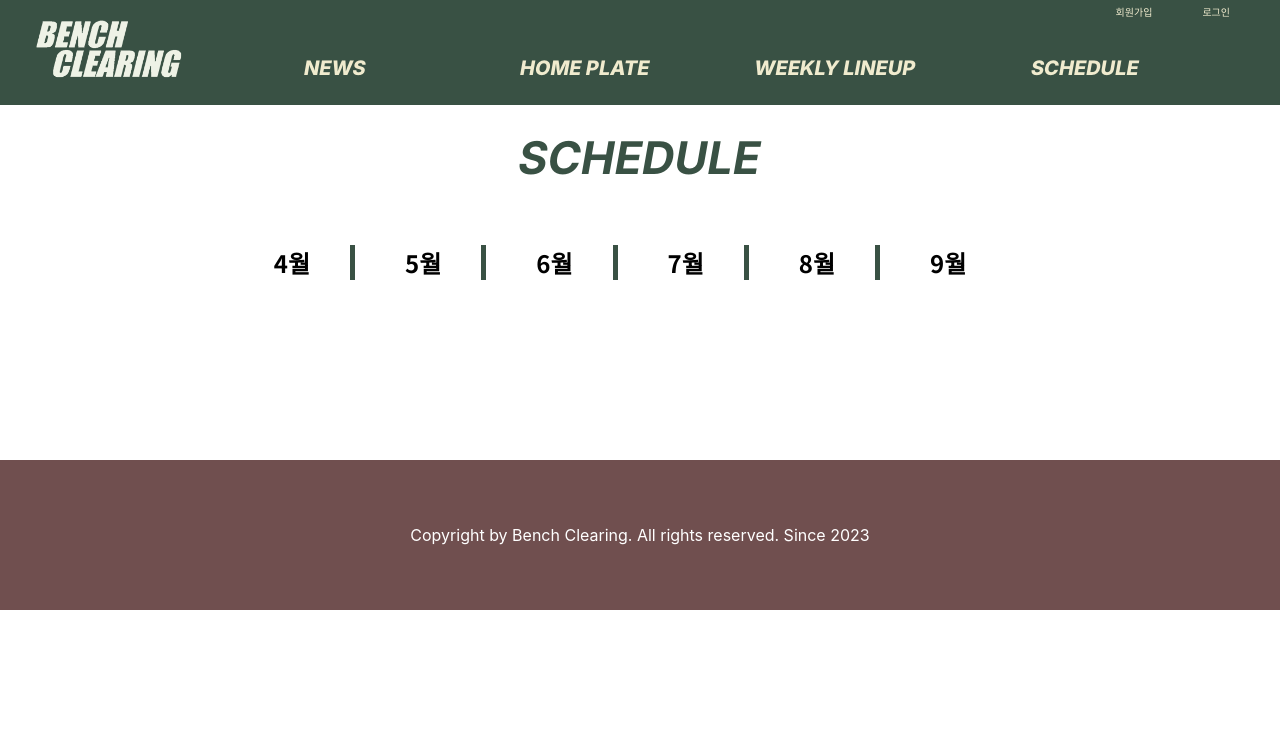
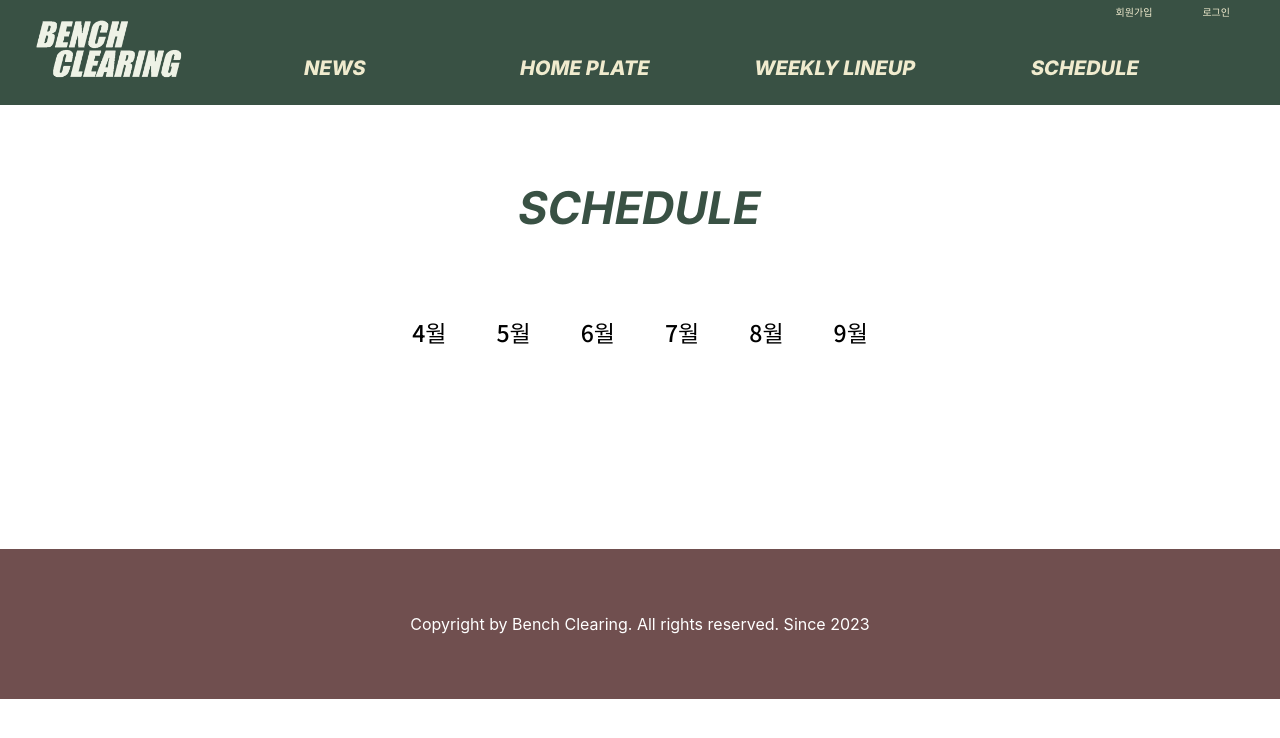
Before and after one commit to kimchoker/Mini_project_Frontend, a React (Create React App) app: page /schedule in a window 1280 px wide. Shown: the top 738 px of the page. Built offline with nearby package versions, Linux system fonts and the light colour scheme; no server answers.

Commit message:
ㅁㄴㅇ
ㅁㄴㅇ

```diff
--- a/src/pages/HomePlate.js
+++ b/src/pages/HomePlate.js
@@ -129,9 +129,9 @@ const HomePlate = () => {
     if(userId === ""){
       setModalopen(true);
     }else{
-      navigate("/homeplate/Write");
+        navigate("/homeplate/Write");
+      }
     }
-  }
 
   const closeModal = () => {
     setModalopen(false);
--- a/src/pages/HomePlateWrite.js
+++ b/src/pages/HomePlateWrite.js
@@ -112,7 +112,6 @@ const Write = () => {
         setType("open");
         setModalText("작성중인 글은 저장되지 않습니다. 목록으로 이동하시겠습니까?");
         setModalOpen(true);
-
     }
 
     const writeGo = async() => {
@@ -120,7 +119,7 @@ const Write = () => {
         console.log("this is board Contnet : " + boardContent);
         const board = await AxiosApi.writeBoard(memberNo, boardTitle, boardContent)
         if(board.data === true){
-            navigate("/");
+            navigate("/Homeplate");
         }else{
             setModalOpen(true);
             setModalText("잘못 사용");
--- a/src/pages/MyPage.js
+++ b/src/pages/MyPage.js
@@ -353,11 +353,8 @@ const MyWriting = styled.div`
 
 
 const MyPage = () => {
-
-
-
     const context = useContext(UserContext);
-    const { userId, setUserId, password, favTeam,  nickname, handleLogout } = context;
+    const { memberNo, setMemberNo, userId, setUserId, password, favTeam,  nickname, handleLogout } = context;
 		const [inputNowPw, setInputNowPw] = useState("");
 		const [inputNewPw, setInputNewPw] = useState("");
 		const [inputConPw, setInputConPw] = useState("");
@@ -367,11 +364,13 @@ const MyPage = () => {
     const [originNickname, setOriginNickname] = useState("");
     const originPwd = password;
 
+
     const restoreSession = async () => {
       const token = localStorage.getItem('token');
       if (token) {
         try {
           const response = await TokenAxiosApi.userInfo(token);
+            setMemberNo(response.data[0].memberNo);
             setUserId(response.data[0].id);
             setInputNickname(response.data[0].nickname)
             setOriginNickname(response.data[0].nickname);
@@ -390,10 +389,6 @@ const MyPage = () => {
       }
       fetchData(); // fetchData 함수 호출
     }, []);
-
-
-
-
 
     // 오류 메시지
 
--- a/src/pages/NewsHome.js
+++ b/src/pages/NewsHome.js
@@ -10,13 +10,14 @@ import Pagination from "../utils/Pagination"
 const NewsBlock = styled.div`
   display: flex;
   flex-direction: column;
-  margin-top: 100px;
+  margin-top: 150px;
   margin-bottom: 100px;
   width: auto;
   height: auto;
   justify-content: flex-start;
   align-items: center;
-  gap: 30px;
+  font-family: 'Noto Sans KR', sans-serif;
+  gap: 50px;
   .News {
     font-family: 'inter';
     font-size: 45px;
@@ -29,7 +30,7 @@ const NewsGrey = styled.div`
     border-radius: 8px;
     margin-left: auto;
     margin-right: auto;
-    width: 1200px;
+    width: 1300px;
     display: flex;
     flex-direction: column;
     align-items: center;
--- a/src/pages/Schedule.js
+++ b/src/pages/Schedule.js
@@ -6,16 +6,14 @@ import styled from "styled-components";
 const ScheduleDiv = styled.div`
   display: flex;
   flex-direction: column;
-  margin-top: 100px;
+  margin-top: 150px;
   margin-bottom: 100px;
   width: auto;
   height: auto;
   justify-content: center;
   align-items: center;
-  gap: 30px;
+  gap: 50px;
   font-family: 'Noto Sans KR', sans-serif;
-
-
   .schedule {
     font-family: 'Inter', sans-serif;
     color: #395144;
@@ -51,17 +49,8 @@ const ScheduleDiv = styled.div`
     align-items: center;
     list-style: none;
     gap: 50px;
-    font-weight: bold;
-    font-size: x-large;
+    font-size: 23px;
     margin-bottom: 30px;
-
-    li{
-        border-right: 5px solid #395144;
-        padding-right: 40px;
-    }
-    li:last-child{
-        border: none;
-    }
     li:hover{
         cursor: pointer;
         color: #395144;
@@ -114,12 +103,12 @@ const ScheduleDiv = styled.div`
       list-style: none;
       gap: 30px;
       font-weight: bold;
-      font-size: 18px; /* 변경된 값: 24px */
+      font-size: 18px;
       margin-bottom: 30px;
 
       li {
         border-right: 5px solid #395144;
-        padding-right: 20px; /* 변경된 값: 20px */
+        padding-right: 20px;
       }
 
       li:last-child {
@@ -216,6 +205,7 @@ const Schedule = () => {
         return newDate[2] + getMonthByName(newDate[1]) + newDate[0];
     }
 
+
     return(
         <ScheduleDiv>
                 <h1 className="schedule">SCHEDULE</h1>
--- a/src/pages/Weekly.js
+++ b/src/pages/Weekly.js
@@ -5,15 +5,20 @@ import AxiosApi from "../Api/AxiosApi";
 const WeeklyDiv = styled.div`
     display: flex;
     flex-direction: column;
-    margin-top: 100px;
+    margin-top: 150px;
     margin-bottom: 100px;
     width: auto;
     height: auto;
     justify-content: center;
     align-items: center;
-    background-color: #f2f2f2;
     font-family: 'Noto Sans KR', sans-serif;
-
+    gap: 50px;
+    .Title{
+        font-family: 'inter';
+        font-size: 45px;
+        transform: skew(-10deg);
+        color: #395144;
+    }
     .weekBest {
         display: flex;
         justify-content: center;
@@ -30,13 +35,6 @@ const WeeklyDiv = styled.div`
         text-align: center;
         border-radius: 5px;
     }
-
-    h2 {
-        color: #395144;
-        transform: skew(-10deg);
-        font-size: 30px;
-    }
-
     .image-container {
         display: flex;
         flex-direction: column;
@@ -116,8 +114,7 @@ const Weekly = () => {
 
     return (
         <WeeklyDiv>
-            <br/>
-            <h2>Weekly Best Line-Up</h2>
+            <h1 className="Title">Weekly Best Line-Up</h1>
 
             <select className="month" value={monthFilter} onChange={(e)=>setMonthFilter(e.target.value)}>
                 <option value="4">4월</option>
```
Also changed, not shown: src/utils/InfinityScroll.js (deleted, +0 -40 lines). Lines whose indentation alone changed are shown as unchanged.
